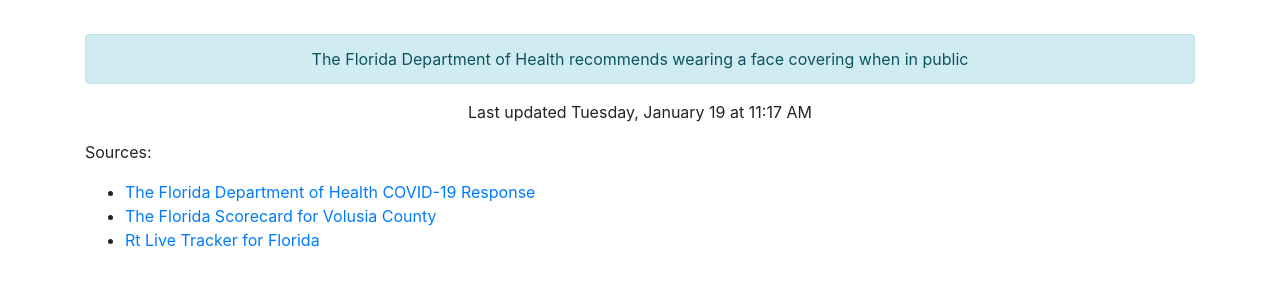
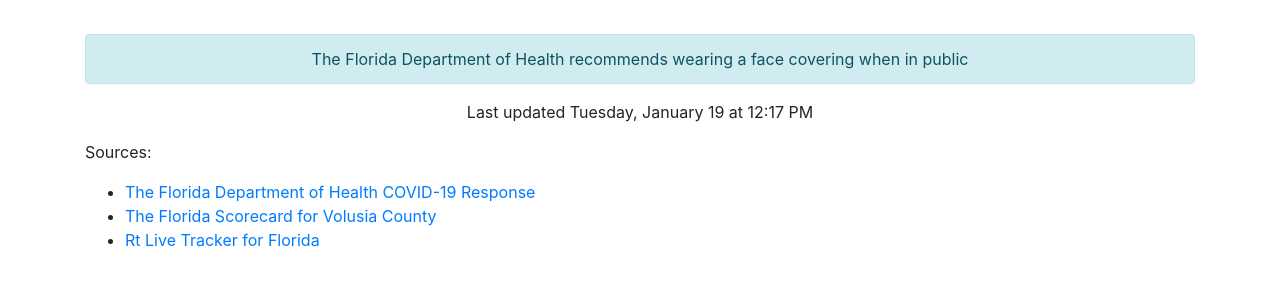
Before and after one commit to thinkjson/timeforchurch, a Jekyll site: the page built from index.md, in a window 1280 px wide. Shown: the part 520-816 px from the top of the page. Built offline with Jekyll 4.4.1, drawn with Linux system fonts in a browser that asks for light colours; our own code applies the rules of GitHub Pages for plain Markdown files.

Commit message:
Updating data

```diff
--- a/_includes/data.html
+++ b/_includes/data.html
@@ -10,4 +10,4 @@
     <div class="outcome text-success">YES</div>
     <div class="alert alert-info" role="alert">The Florida Department of Health recommends wearing a face covering when in public</div>
 
-    <p>Last updated Tuesday, January 19 at 11:17 AM</p>
+    <p>Last updated Tuesday, January 19 at 12:17 PM</p>
```
